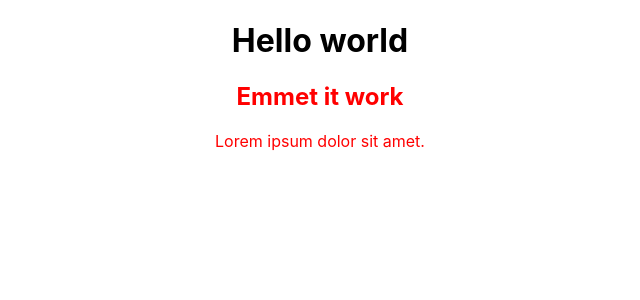
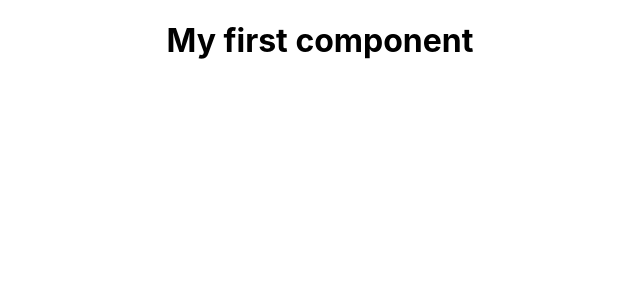
Before and after one commit to bielalmd/react-hooks-router-projects, a React (Create React App) app in the folder hello-world/: page / in a window 1280 px wide. Shown: the top 300 px of the page, without its empty margins (320-960 px from the left). Built offline with nearby package versions, Linux system fonts and the light colour scheme.

Commit message:
feat: new component

```diff
--- a/hello-world/src/App.jsx
+++ b/hello-world/src/App.jsx
@@ -1,11 +1,15 @@
+// Components
+import FirstComponent from './components/FirstComponent';
+
+// Styles
 import './App.css';
+
 
 function App() {
   return (
     <div className="App">
-      <h1>Hello world</h1>
-      <h2>Emmet it work</h2>
-      <p>Lorem ipsum dolor sit amet.</p>
+      <FirstComponent/>
+
     </div>
   );
 }
--- /dev/null
+++ b/hello-world/src/components/FirstComponent.jsx
@@ -0,0 +1,9 @@
+const FirstComponent = () => {
+    return (
+        <div>
+            <h1>My first component</h1>
+        </div>
+    );
+};
+
+export default FirstComponent;
```
